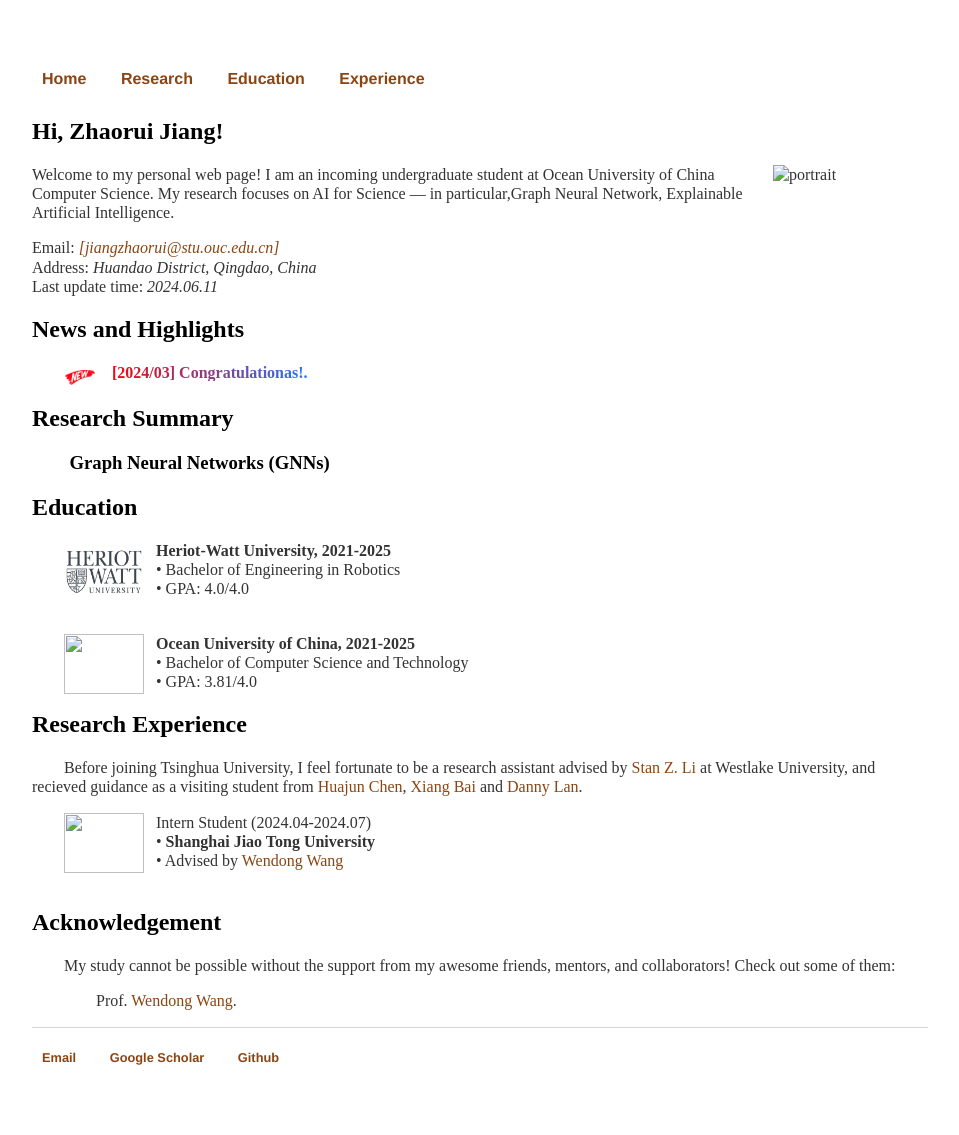
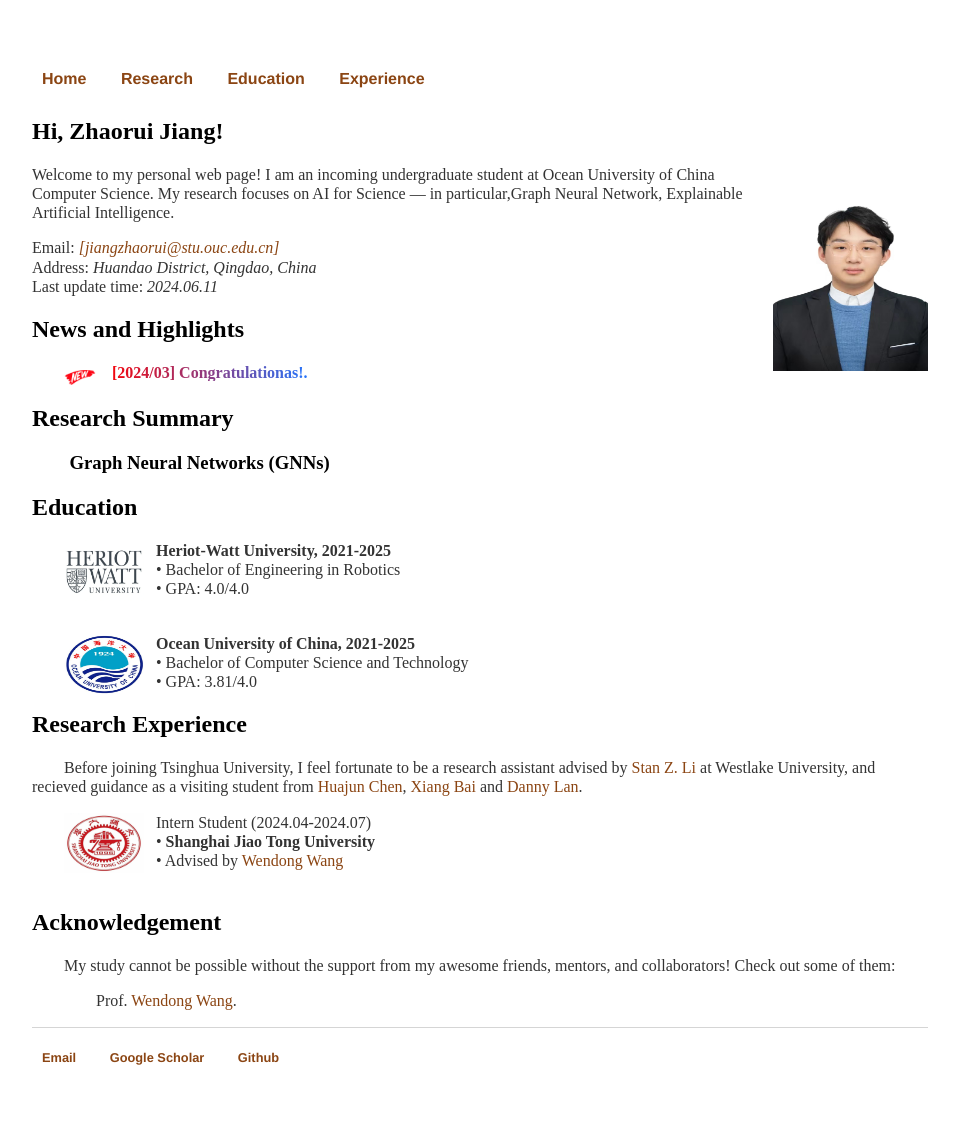
Before and after one commit to zhaorui-bi/zhaorui-bi.github.io, a Jekyll site: the page built from index.html, in a window 1280 px wide. Shown: the whole page, without its empty margins (160-1119 px from the left). Built offline with Jekyll 4.4.1, drawn with Linux system fonts in a browser that asks for light colours.

Commit message:
Update index.html

```diff
--- a/index.html
+++ b/index.html
@@ -4,7 +4,7 @@
 ---
 <div class="blurb">
 	<h2>Hi, Zhaorui Jiang!</h2>
-	<p><img src="" align="right" alt="portrait" width="155" height="206"/>Welcome to my personal web page! I am an incoming undergraduate student at Ocean University of China Computer Science. My research focuses on AI for Science — in particular,Graph Neural Network, Explainable Artificial Intelligence. </p>
+	<p><img src="/img/person.jpg" align="right" alt="portrait" width="155" height="206"/>Welcome to my personal web page! I am an incoming undergraduate student at Ocean University of China Computer Science. My research focuses on AI for Science — in particular,Graph Neural Network, Explainable Artificial Intelligence. </p>
 
 	<p>
 		Email: <em><a href="jiangzhaorui@stu.ouc.edu.cn]">[jiangzhaorui@stu.ouc.edu.cn]</a> </em> <br>
@@ -56,7 +56,7 @@
 		</p>
 
 		<p style="margin-left: 2em;">
-			<img src="" align="left" width="80" height="60"/>
+			<img src="/img/ouc.png" align="left" width="80" height="60"/>
 			&nbsp&nbsp <b>Ocean University of China, 2021-2025 </b><br>
 			&nbsp&nbsp &bull; Bachelor of Computer Science and Technology<br>
 			&nbsp&nbsp &bull; GPA: 3.81/4.0<br>
@@ -65,7 +65,7 @@
 	<h2><a name="exp"></a>Research Experience</h2>
 		<p style="text-indent: 2em;">Before joining Tsinghua University, I feel fortunate to be a research assistant advised by <a href="https://scholar.google.com/citations?user=Y-nyLGIAAAAJ&hl=en&oi=ao">Stan Z. Li</a> at Westlake University, and recieved guidance as a visiting student from <a href="https://person.zju.edu.cn/en/huajun">Huajun Chen</a>, <a href="https://scholar.google.com/citations?user=UeltiQ4AAAAJ&hl=en">Xiang Bai</a> and <a href="http://www.cs.cmu.edu/~lanzhzh/">Danny Lan</a>. </p>
 		<p style="margin-left: 2em;">
-			<img src="" align="left" width="80" height="60"/>
+			<img src="/img/sjtu.png" align="left" width="80" height="60"/>
 			&nbsp&nbsp Intern Student (2024.04-2024.07) <br>
 			&nbsp&nbsp &bull; <b>Shanghai Jiao Tong University </b><br>
 			&nbsp&nbsp &bull; Advised by <a href="https://www.ji.sjtu.edu.cn/cn/about/faculty-staff/faculty-directory/faculty-detail/5279/">Wendong Wang</a><br>
```
